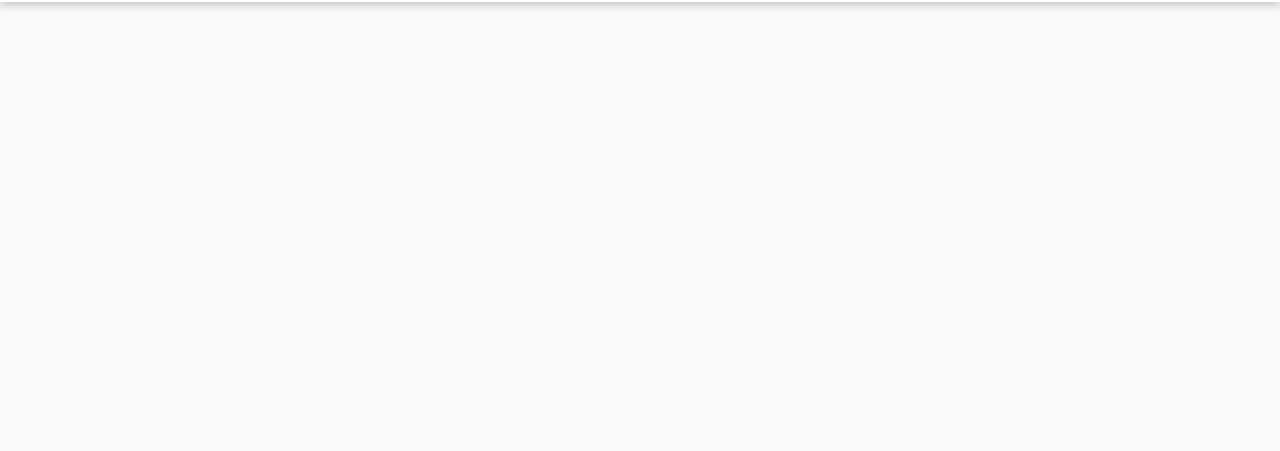
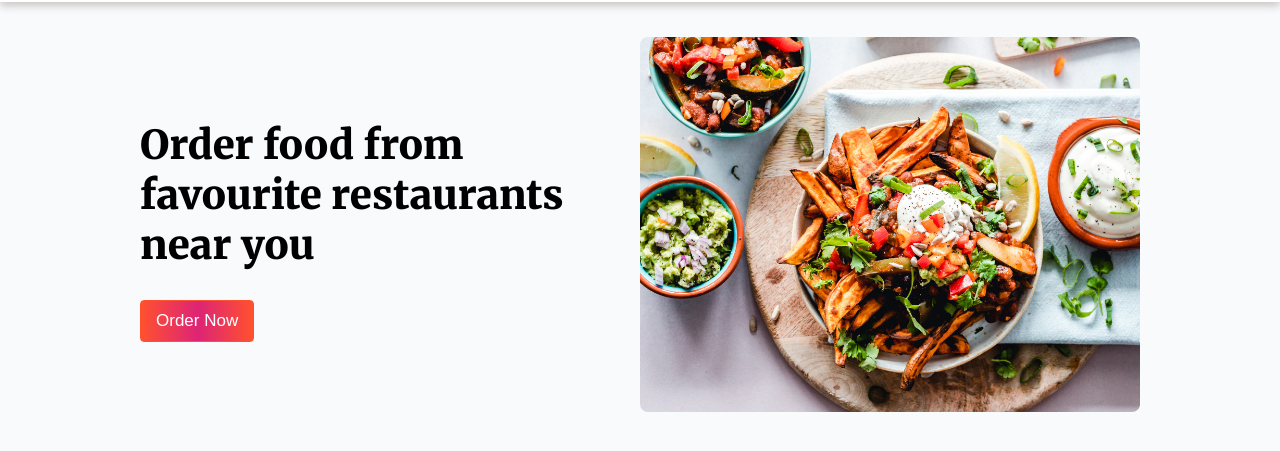
Before and after one commit to Saravanan43/Zomato-Webpage, a plain HTML site: page index.html in a window 1280 px wide. Shown: the part 103-554 px from the top of the page. Drawn offline with Linux system fonts and the light colour scheme.

Commit message:
hero section

```diff
--- a/index.html
+++ b/index.html
@@ -16,9 +16,23 @@
               <img src="/assets/logo.png" alt="logo" class="nav-logo">
             </div>
             <div class="nav-items">
-             <button class="nav-button">Order Food</button>
+             <button class="nav-item global-button">Order Food</button>
             </div>
         </nav>
     </header>
+
+    <main class="container">
+
+        <section class="hero-section">
+           <div class="hero-img-section">
+               <img src="/assets/hero.jpg" alt="" class="hero-img">
+           </div>
+           <div class="hero-text-section">
+               <h1 class="hero-text">Order food from favourite restaurants near you</h1>
+               <button class="hero-button global-button">Order Now</button>
+           </div>
+        </section>
+
+    </main>
 </body>
 </html>
--- a/style.css
+++ b/style.css
@@ -11,7 +11,7 @@ body{
     justify-content: space-around;
     align-items: center;
     background-color: #ffffff;
-    box-shadow: 0 4px 8px 0 rgb(207, 202, 202) ;
+    box-shadow: 0 4px 8px 0 rgb(202, 198, 198) ;
 }
 .nav-brand {
     width: 150px;
@@ -19,28 +19,56 @@ body{
 .nav-logo {
     width:100%;
 }
-.nav-button {
+.global-button {
    background-image: linear-gradient(to right,#ff512f 0%,#dd2476 51%,#ff512f 100%);
    color: #fff;
    border: 1px solid #ff512f;
    padding: 6px;
    border-radius: 4px;
    }
-.nav-button:hover {
-    border: 2px solid #ff512f;
+.global-button:hover {
+    border: 1.5px solid #ff512f;
     cursor: pointer;
+}
+.container {
+    max-width: 100%;
+    padding: 20px 15px;
+    margin: 0 auto;
+}
+.hero-img-section {
+    width: 100%;
+
+}
+.hero-img {
+    width: 100%;
+    border-radius:8px ;
+}
+
+.hero-text {
+    font-size: 28px;
+    margin-top: 10px;
+    margin-bottom: 10px;
 }
 @media (min-width:768px) {
     .nav-brand {
         width: 200px;
     }
-    .nav-button {
+    .global-button {
         padding: 12px 20px;
         font-size: 17px;
         font-weight: 500;
     }
+    .hero-section {
+        display: flex;
+        align-items: center;
+        flex-direction: row-reverse;
+        padding: 15px 0px;
+    }
 }
-@media (min-width : 1020px) {
+@media (min-width : 1024px) {
+    .container {
+        max-width: 1000px;
+    }
     .nav-brand {
         width: 150px;
     }
@@ -48,9 +76,20 @@ body{
         justify-content: space-between;
         padding: 0px 30px;
     }
-    .nav-button {
+    .global-button {
         padding: 10px 15px;
         font-size: 17px;
         font-weight: 500;
     }
+    .hero-text-section {
+        width: 100%;
+    }
+    .hero-button {
+        margin-top:20px ;
+    }
+    .hero-text {
+        font-size: 40px;
+        font-weight:900;
+    }
+
 }
```
Also changed, not shown: notes.txt (added).
